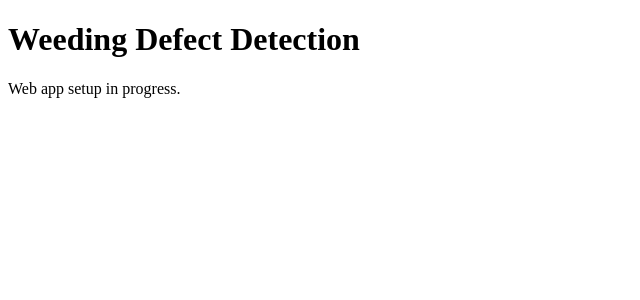
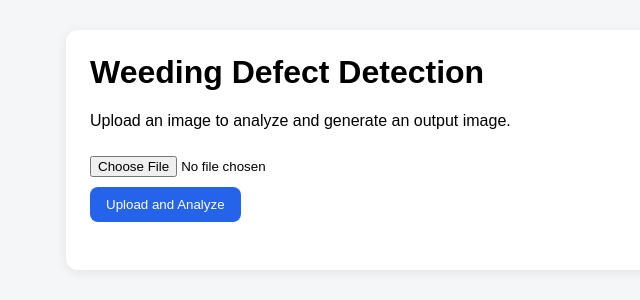
Before and after one commit to sureshmarreddy99/weeding-defect-detection, a Flask app: page / in a window 1280 px wide. Shown: the top 300 px of the page, without its empty margins (0-640 px from the left). Run offline with Flask 3, Linux system fonts and the light colour scheme.

Commit message:
Update index.html

```diff
--- a/templates/index.html
+++ b/templates/index.html
@@ -1,12 +1,113 @@
 <!DOCTYPE html>
 <html lang="en">
 <head>
-  <meta charset="UTF-8">
-  <meta name="viewport" content="width=device-width, initial-scale=1.0">
-  <title>Weeding Defect Detection</title>
+    <meta charset="UTF-8">
+    <meta name="viewport" content="width=device-width, initial-scale=1.0">
+    <title>Weeding Defect Detection</title>
+    <style>
+        body {
+            font-family: Arial, sans-serif;
+            background: #f4f6f8;
+            margin: 0;
+            padding: 30px;
+        }
+        .container {
+            max-width: 1100px;
+            margin: auto;
+            background: #fff;
+            padding: 24px;
+            border-radius: 12px;
+            box-shadow: 0 2px 12px rgba(0,0,0,0.08);
+        }
+        h1 {
+            margin-top: 0;
+        }
+        form {
+            margin-bottom: 24px;
+        }
+        input[type="file"] {
+            margin: 10px 0;
+        }
+        button {
+            background: #2563eb;
+            color: white;
+            border: none;
+            padding: 10px 16px;
+            border-radius: 8px;
+            cursor: pointer;
+        }
+        button:hover {
+            background: #1d4ed8;
+        }
+        .error {
+            color: #b91c1c;
+            margin-bottom: 15px;
+        }
+        .images {
+            display: flex;
+            gap: 20px;
+            flex-wrap: wrap;
+        }
+        .card {
+            flex: 1;
+            min-width: 320px;
+            border: 1px solid #ddd;
+            border-radius: 10px;
+            padding: 16px;
+            background: #fafafa;
+        }
+        img {
+            max-width: 100%;
+            border-radius: 8px;
+            border: 1px solid #ccc;
+        }
+        .summary {
+            margin-top: 20px;
+            padding: 14px;
+            background: #f9fafb;
+            border: 1px solid #e5e7eb;
+            border-radius: 10px;
+        }
+    </style>
 </head>
 <body>
-  <h1>Weeding Defect Detection</h1>
-  <p>Web app setup in progress.</p>
+    <div class="container">
+        <h1>Weeding Defect Detection</h1>
+        <p>Upload an image to analyze and generate an output image.</p>
+
+        <form method="POST" enctype="multipart/form-data">
+            <input type="file" name="image" accept="image/*" required>
+            <br>
+            <button type="submit">Upload and Analyze</button>
+        </form>
+
+        {% if error %}
+            <div class="error">{{ error }}</div>
+        {% endif %}
+
+        <div class="images">
+            {% if input_image_url %}
+            <div class="card">
+                <h3>Input Image</h3>
+                <img src="{{ input_image_url }}" alt="Input image">
+            </div>
+            {% endif %}
+
+            {% if output_image_url %}
+            <div class="card">
+                <h3>Output Image</h3>
+                <img src="{{ output_image_url }}" alt="Output image">
+            </div>
+            {% endif %}
+        </div>
+
+        {% if result %}
+        <div class="summary">
+            <h3>Analysis Summary</h3>
+            <p><strong>Defect count:</strong> {{ result.defect_count }}</p>
+            <p><strong>Defects:</strong> {{ result.defects }}</p>
+        </div>
+        {% endif %}
+    </div>
 </body>
 </html>
```
